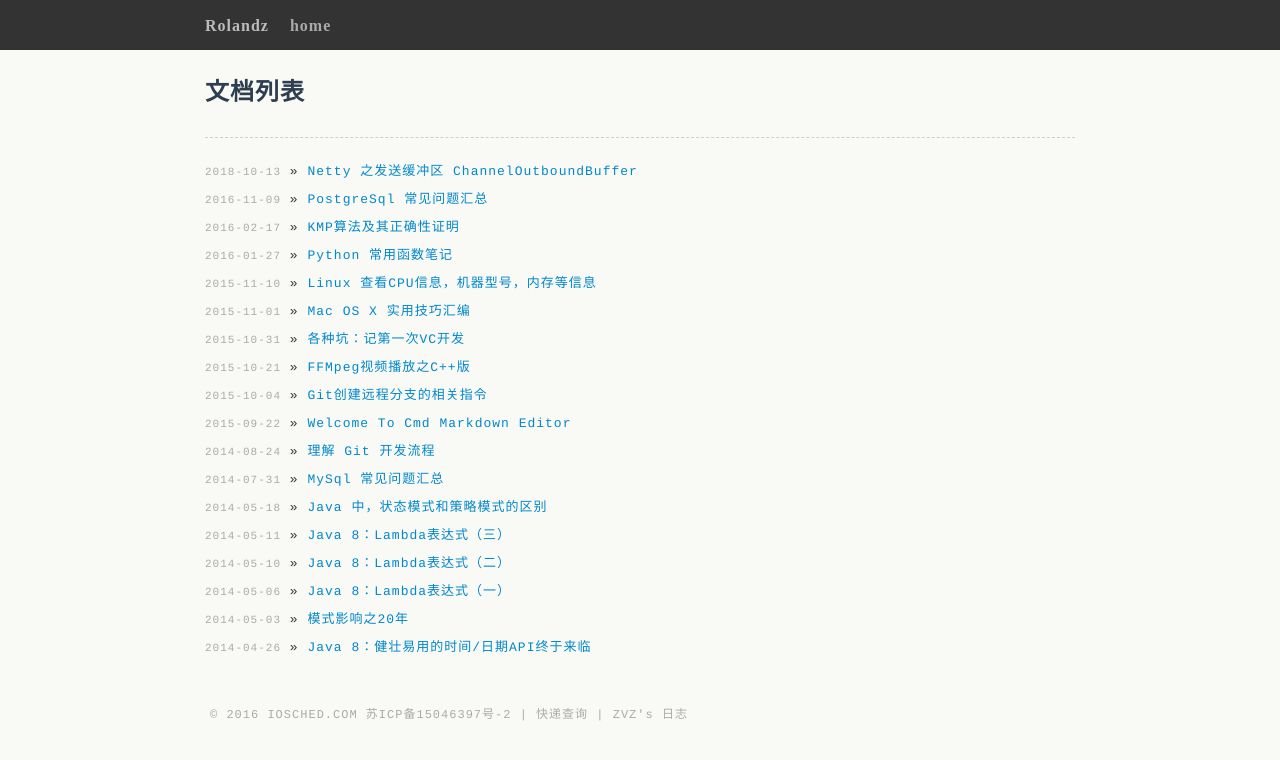
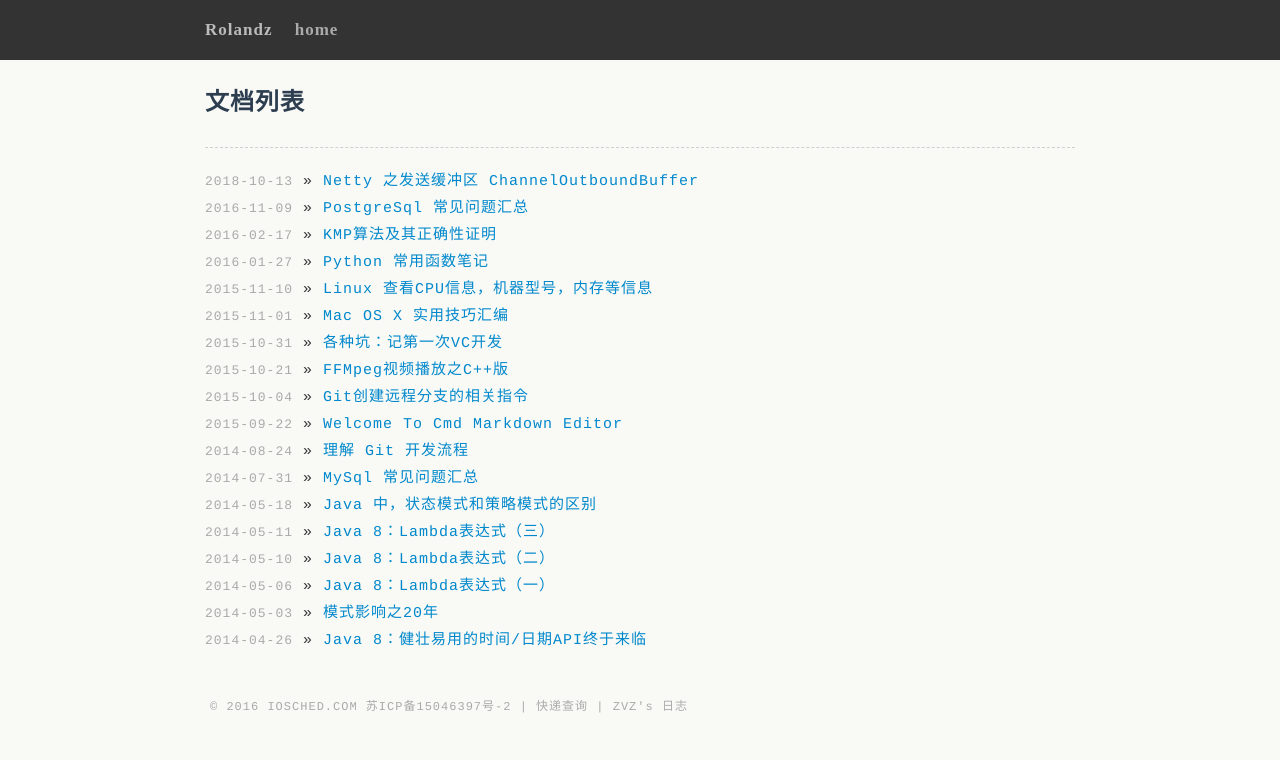
Before and after one commit to uxgnoz/uxgnoz.github.com, a Jekyll site: the page built from index.html, in a window 1280 px wide. Shown: the top 760 px of the page. Built offline with Jekyll 4.4.1, drawn with Linux system fonts in a browser that asks for light colours; comment, search, counter and statistics services are not loaded.

```diff
--- a/_layouts/default.html
+++ b/_layouts/default.html
@@ -18,9 +18,9 @@
   </script>
 </head>
 <body>
-<div style="height:50px; width:100%;background-color:#333;block">
+<div style="height:60px; width:100%;background-color:#333;block">
   <div class="site" style="margin-top:0px">
-    <div class="title" style="padding-top:12px; font-size:16px;color: rgb(187, 187, 187);">
+    <div class="title" style="padding-top:16px; font-size:17px;color: rgb(187, 187, 187);">
       Rolandz
       <a class="extra" href="/">home</a>
     </div>
--- a/css/screen.css
+++ b/css/screen.css
@@ -95,7 +95,7 @@
   list-style-type: none;
   margin-bottom: 25px;
   margin-left: 5px;
-  font-size: 13px;
+  font-size: 15px;
 }
 
 ul.posts li {
@@ -111,7 +111,7 @@
 ul.index_posts span {
   color: #aaa;
   font-family: 'Adobe Hebrew', Courier,'Microsoft Yahei', sans-serif;
-  font-size: 11px;
+  font-size: 13px;
 }
 
 
```
